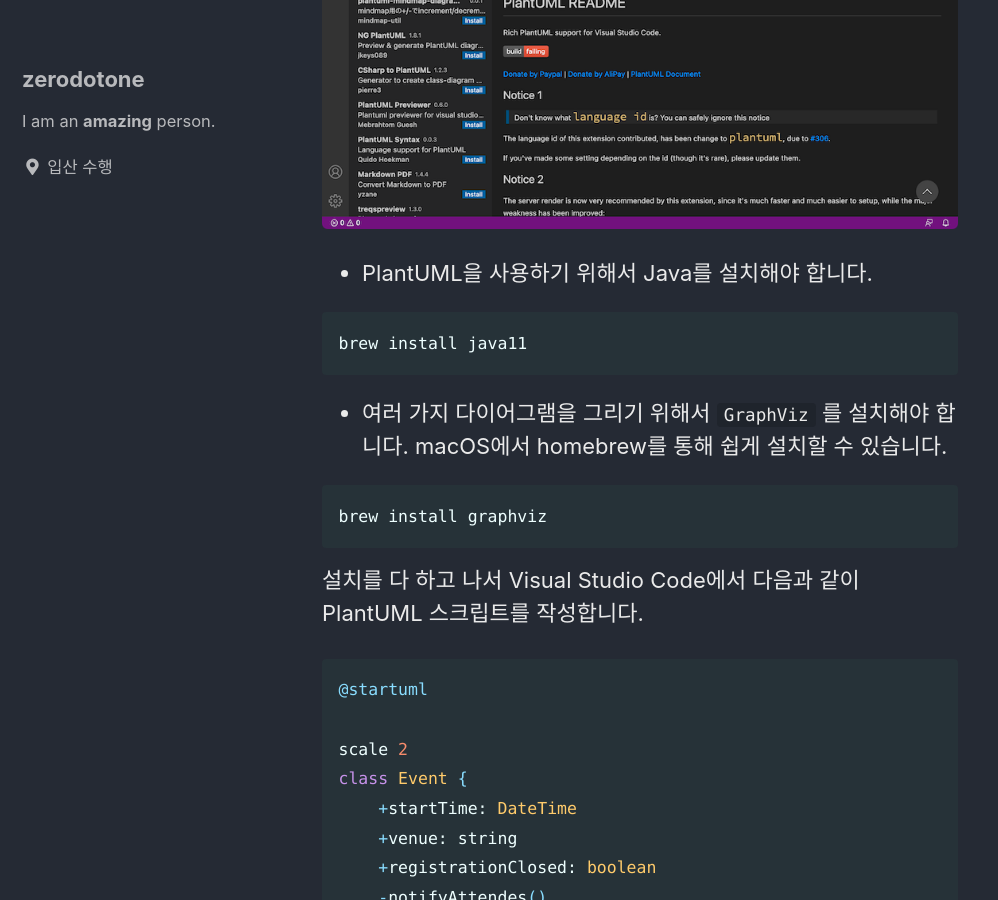
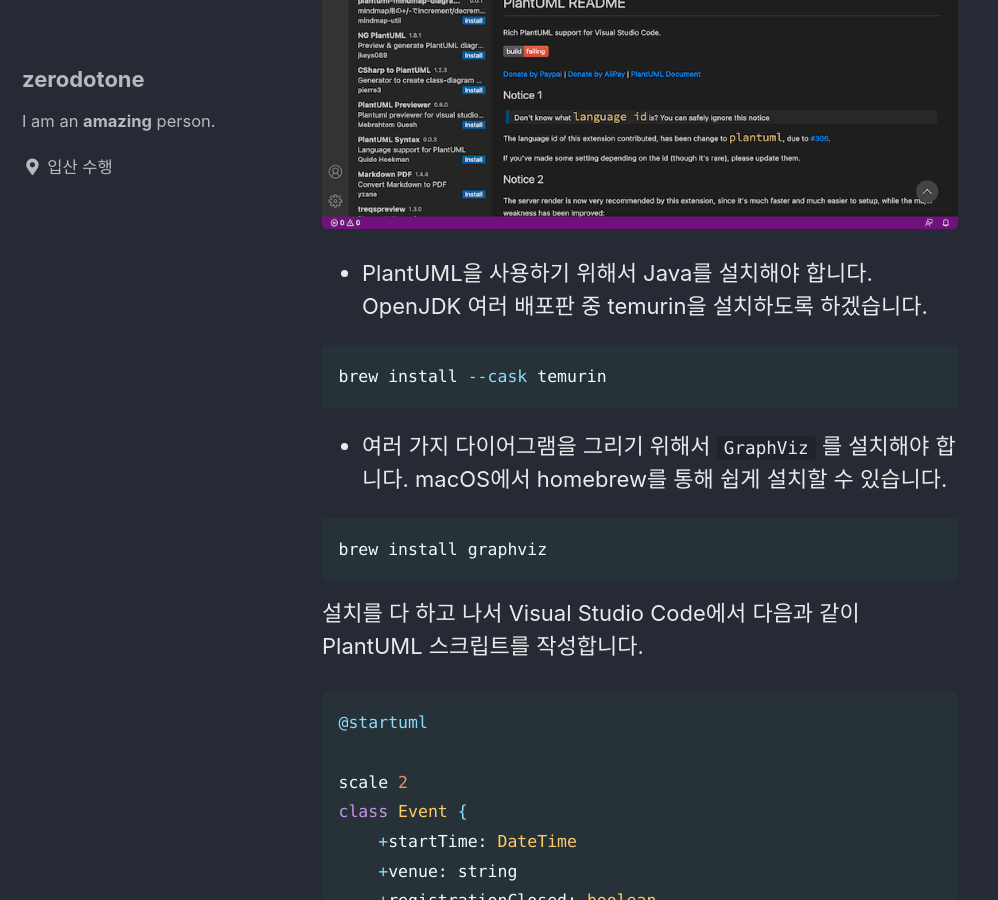
Before and after one commit to zdodev/zdodev.github.io, a Jekyll site: the page built from _posts/2021-03-12-UML-작성하기-(feat.PlantUML).md, in a window 1280 px wide and 900 px high, scrolled down 975 px. Shown: the whole window, without its empty margins (0-998 px from the left). Built offline with Jekyll 4.4.1, drawn with Linux system fonts in a browser that asks for light colours; cached includes are drawn as plain includes; comment, search, counter and statistics services are not loaded; some of the changed text lies outside the part shown.

Commit message:
✍️: UML 작성하기 (feat. PlantUML) 내용 업데이트

````diff
--- a/_posts/2021-03-12-UML-작성하기-(feat.PlantUML).md
+++ b/_posts/2021-03-12-UML-작성하기-(feat.PlantUML).md
@@ -21,10 +21,10 @@ comments: true
 
 ![2021-03-12 at 10.00.00 PM-plantuml](/assets/image/2021-03-12 at 10.00.00 PM-plantuml.png)
 
-- PlantUML을 사용하기 위해서 Java를 설치해야 합니다.
+- PlantUML을 사용하기 위해서 Java를 설치해야 합니다. OpenJDK 여러 배포판 중 temurin을 설치하도록 하겠습니다.
 
 ```bash
-brew install java11
+brew install --cask temurin
 ```
 
 - 여러 가지 다이어그램을 그리기 위해서 `GraphViz` 를 설치해야 합니다. macOS에서 homebrew를 통해 쉽게 설치할 수 있습니다.
````
Also changed, not shown: other parts of _posts/2021-03-12-UML-작성하기-(feat.PlantUML).md (+1 -1 lines).
